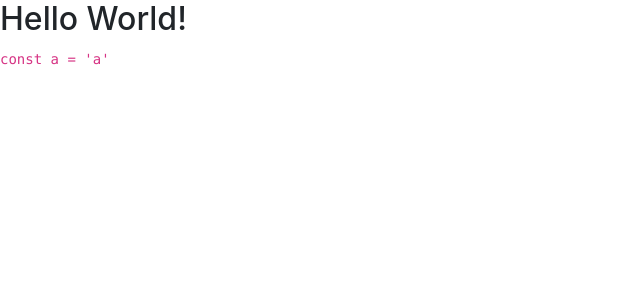
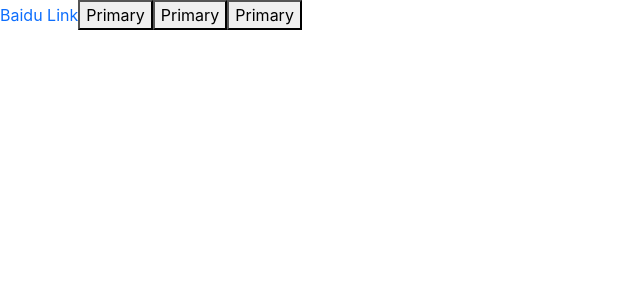
Before and after one commit to wangkaiwd/react-pcweb, a React (Create React App) app: page / in a window 1280 px wide. Shown: the top 300 px of the page, without its empty margins (0-640 px from the left). Built offline with nearby package versions, Linux system fonts and the light colour scheme.

Commit message:
feat: preliminary implement button component

```diff
--- a/package.json
+++ b/package.json
@@ -37,5 +37,8 @@
       "last 1 safari version"
     ]
   },
-  "devDependencies": {}
+  "devDependencies": {
+    "@types/classnames": "^2.2.10",
+    "classnames": "^2.2.6"
+  }
 }
--- a/src/App.tsx
+++ b/src/App.tsx
@@ -1,16 +1,22 @@
 import React from 'react';
+import Button, { ButtonType } from './components/Button/button';
 
 const App = () => (
   <div className="App">
-    <Hello message={'Hello World!'}/>
-    <code>const a = 'a'</code>
+    <Button btnType={ButtonType.Link} href="https://www.baidu.com">
+      Baidu Link
+    </Button>
+
+    <Button btnType={ButtonType.Primary}>
+      Primary
+    </Button>
+    <Button btnType={ButtonType.Default}>
+      Primary
+    </Button>
+    <Button>
+      Primary
+    </Button>
   </div>
 );
 
 export default App;
-
-interface IHelloProps {message: string;}
-
-const Hello: React.FC<IHelloProps> = (props) => {
-  return <h2>{props.message}</h2>;
-};
--- a/src/components/Button/button.tsx
+++ b/src/components/Button/button.tsx
@@ -1,10 +1,37 @@
-import React from 'react';
+import React, { FC, HTMLAttributes } from 'react';
+import classnames from 'classnames';
 
-const Button = () => {
+enum ButtonSize {
+  Large = 'lg',
+  Small = 'sm'
+}
+
+export enum ButtonType {
+  Default = 'default',
+  Primary = 'primary',
+  Danger = 'danger',
+  Link = 'link'
+}
+
+interface ButtonProps extends HTMLAttributes<HTMLButtonElement | HTMLLinkElement> {
+  size?: ButtonSize,
+  btnType?: ButtonType,
+  href?: string
+}
+
+// enjoy-ui-button, enjoy-ui-button-lg, ...
+const Button: FC<ButtonProps> = (props) => {
+  const { btnType = ButtonType.Default, href, children, className } = props;
+  const cls = classnames(className, 'enjoy-ui-button', {
+    [`enjoy-ui-button-${btnType}`]: btnType
+  });
+  if (btnType === ButtonType.Link) {
+    return <a className={cls} href={href}>{children}</a>;
+  }
   return (
-    <div>
-      Button
-    </div>
+    <button className={cls}>
+      {children}
+    </button>
   );
 };
 
```
Also changed, not shown: 1 other file (tests, documents, lock files or other folders).
